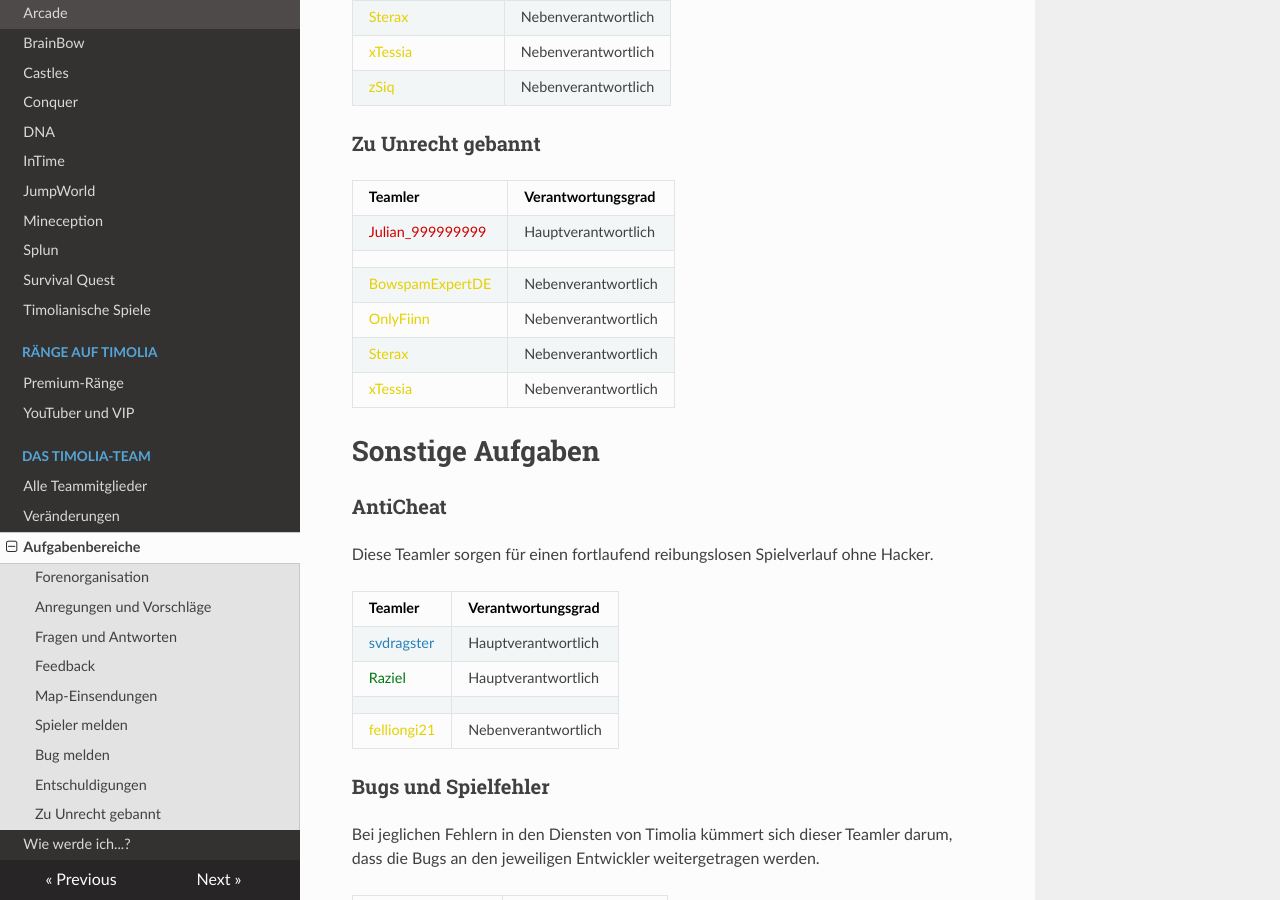
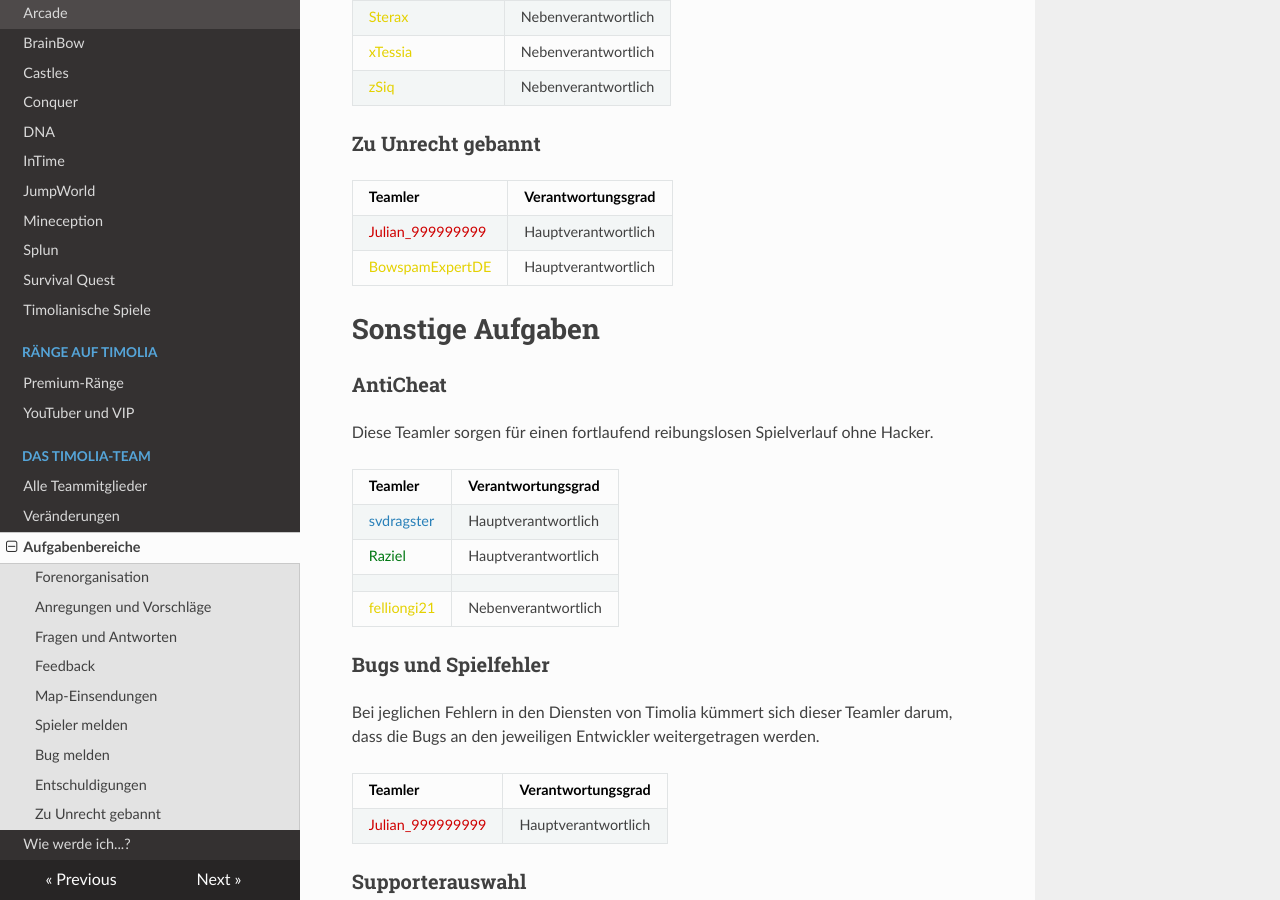
Before and after one commit to TimoliaDE/HowTo, an MkDocs documentation site: the page built from docs/team/responsibilities.md, in a window 1280 px wide and 900 px high, scrolled down 2286 px. Built offline with MkDocs 1.6.1, drawn with Linux system fonts in a browser that asks for light colours; nearby versions of some CDN libraries; old or Windows-style settings are respelled for this version of MkDocs.

Commit message:
Update responsibilities.md

```diff
--- a/docs/team/responsibilities.md
+++ b/docs/team/responsibilities.md
@@ -82,11 +82,8 @@ Die Verantwortlichen für die Forenorganisation kümmern sich sowohl um den Aufb
 | Teamler | Verantwortungsgrad |
 | ------ | ------ |
 |<span style="color:#CF0101">Julian_999999999</span> | Hauptverantwortlich |
-| | |
-|<span style="color:#E4D100">BowspamExpertDE</span> | Nebenverantwortlich |
-|<span style="color:#E4D100">OnlyFiinn</span> | Nebenverantwortlich |
-|<span style="color:#E4D100">Sterax</span> | Nebenverantwortlich |
-|<span style="color:#E4D100">xTessia</span> | Nebenverantwortlich |
+|<span style="color:#E4D100">BowspamExpertDE</span> | Hauptverantwortlich |
+
 
 # Sonstige Aufgaben
 
```
